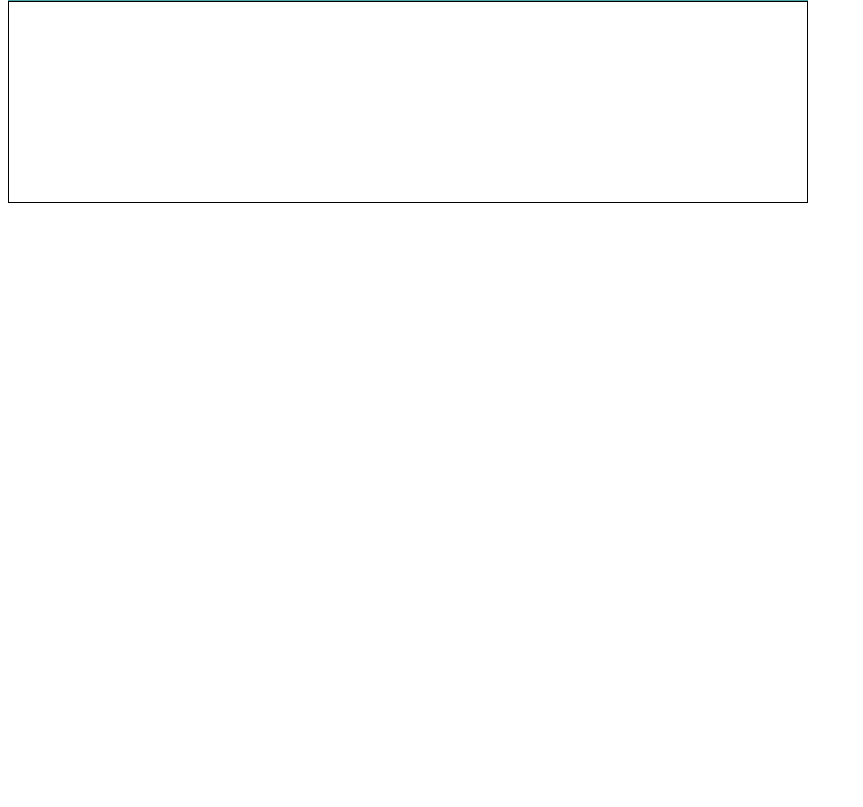
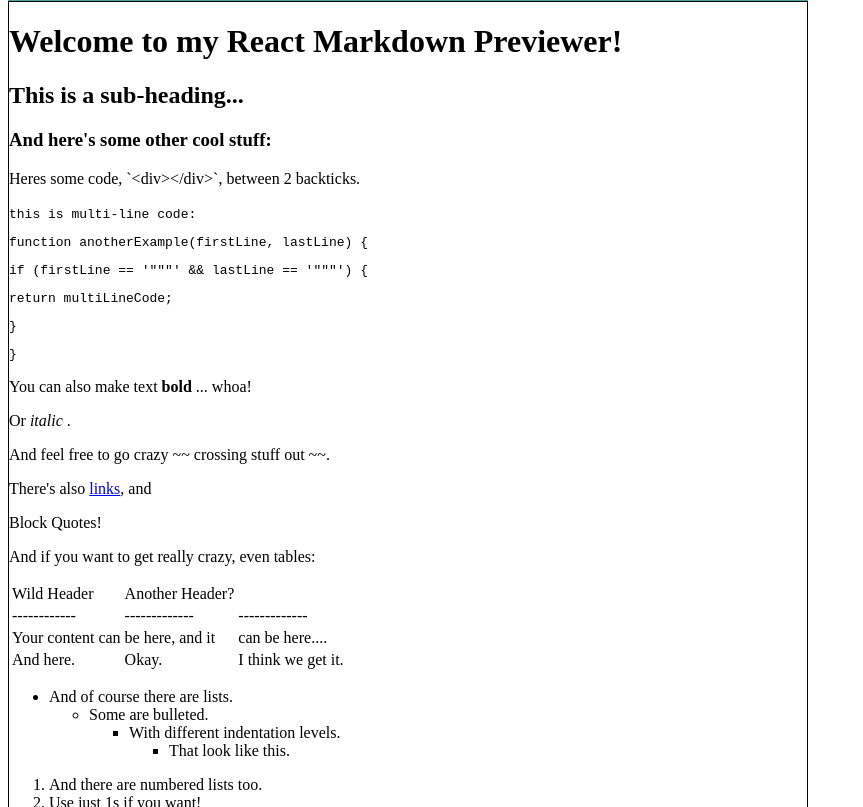
Before and after one commit to ChekeGT/Markdown-Previewer, a React (Vite) app: page / in a window 1280 px wide. Shown: the part 313-1120 px from the top of the page, without its empty margins (0-863 px from the left). Before the commit the page ends 800 px from the top, so only its background shows below. Built offline with nearby package versions, Linux system fonts and the light colour scheme.

Commit message:
Added a default text for debugging purposes.

```diff
--- a/src/components/Editor.jsx
+++ b/src/components/Editor.jsx
@@ -1,6 +1,52 @@
-import { useState } from "react"
+import { useEffect, useState } from "react"
 import ComponentHeader from "./ComponentHeader"
 import '../sass/Editor.sass'
+import txtPath from "./defaultTxt.txt"
+
+const defaultTxt = `
+# Welcome to my React Markdown Previewer!
+
+## This is a sub-heading...
+### And here's some other cool stuff:
+
+Heres some code, \`<div></div>\`, between 2 backticks.
+
+\`\`\`
+// this is multi-line code:
+
+function anotherExample(firstLine, lastLine) {
+    if (firstLine == '"""' && lastLine == '"""') {
+    return multiLineCode;
+    }
+}
+\`\`\`
+
+You can also make text ** bold **... whoa!
+Or * italic *.
+And feel free to go crazy ~~ crossing stuff out ~~.
+
+There's also [links](https://www.freecodecamp.org), and
+> Block Quotes!
+
+And if you want to get really crazy, even tables:
+
+| Wild Header | Crazy Header | | Another Header? |
+| ------------ | | ------------- | | ------------- |
+| Your content can | | be here, and it | | can be here.... |
+| And here. | | Okay. | | I think we get it. |
+
+- And of course there are lists.
+    - Some are bulleted.
+        - With different indentation levels.
+            - That look like this.
+
+
+1. And there are numbered lists too.
+1. Use just 1s if you want!
+1. And last but not least, let's not forget embedded images:
+
+![freeCodeCamp Logo](https://cdn.freecodecamp.org/testable-projects-fcc/images/fcc_secondary.svg)
+`
 
 export default function Editor({value, updateValue}){
     const [editorOpenState, updateEditorOpenState] = useState(false)
@@ -13,6 +59,10 @@
         let value = e.target.value
         updateValue(value)
     }
+
+    useEffect(() => {
+        updateValue(defaultTxt)
+    }, [])
 return (
     <div className="editor-general-container">
         <ComponentHeader title={'Editor'} toggleOpenState={toggleEditorOpenState} openState={editorOpenState}/>
```
